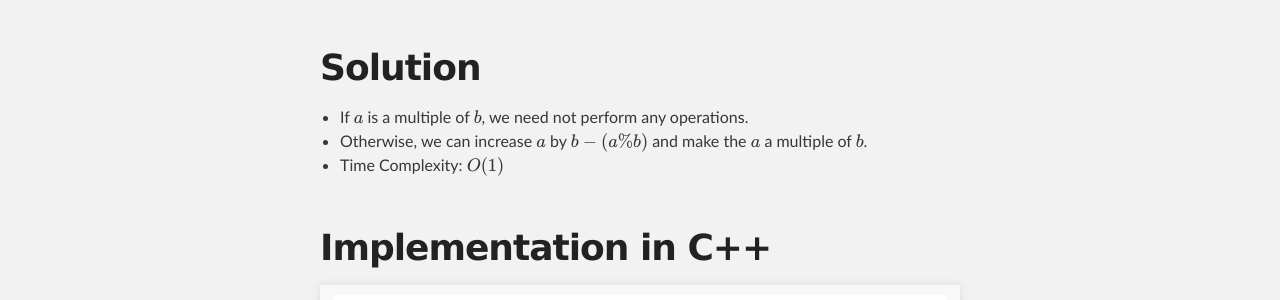
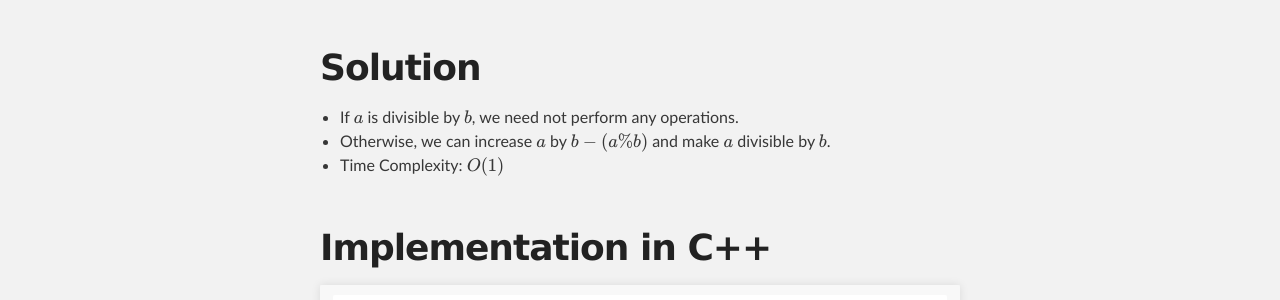
Before and after one commit to ieee-uvce-cs/ncode, a Jekyll site: the page built from editorials/January-2022/B-Back-to-Basics.md, in a window 1280 px wide. Shown: the part 219-519 px from the top of the page. Built offline with Jekyll 4.4.1, drawn with Linux system fonts in a browser that asks for light colours; formulas are drawn with MathJax 3.

Commit message:
Update B-Back-to-Basics.md

```diff
--- a/editorials/January-2022/B-Back-to-Basics.md
+++ b/editorials/January-2022/B-Back-to-Basics.md
@@ -6,8 +6,8 @@ link: https://www.hackerrank.com/contests/uvce-ncode-january-2022/challenges/b-b
 ---
 # Solution
 
-- If $a$ is a multiple of $b$, we need not perform any operations.
-- Otherwise, we can increase $a$ by $b-(a\%b)$ and make the $a$ a multiple of $b$.
+- If $a$ is divisible by $b$, we need not perform any operations.
+- Otherwise, we can increase $a$ by $b-(a\%b)$ and make $a$ divisible by $b$.
 - Time Complexity: $O(1)$
 
 $$$$
```
